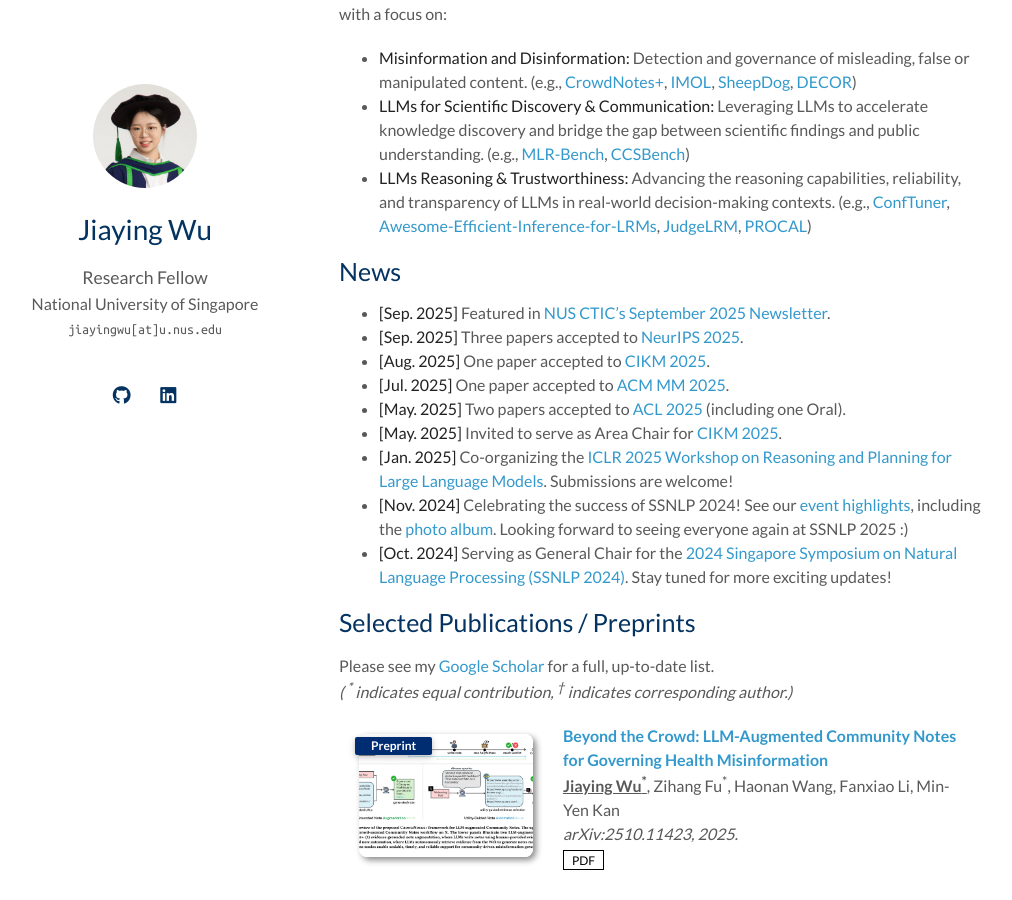
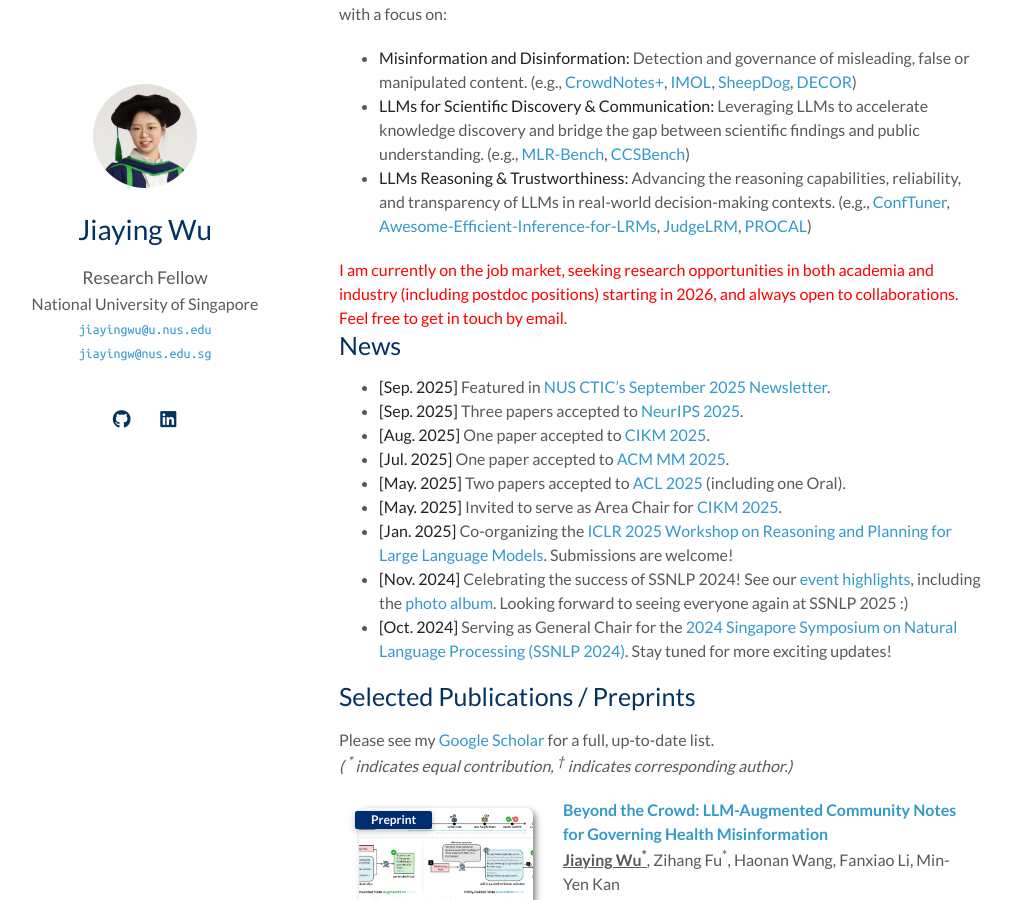
Before and after one commit to jiayingwu19/jiayingwu19.github.io, a Jekyll site: the page built from index.md, in a window 1280 px wide and 900 px high, scrolled down 333 px. Shown: the whole window, without its empty margins (131-1143 px from the left). Built offline with Jekyll 4.4.1, drawn with Linux system fonts in a browser that asks for light colours; a style sheet for code colours, icons or effects is not loaded; our own code applies the rules of GitHub Pages for plain Markdown files; some of the changed text lies outside the part shown.

Commit message:
oct 2025 update

```diff
--- a/_config.yml
+++ b/_config.yml
@@ -2,7 +2,7 @@
 title: Jiaying Wu
 position: Research Fellow
 affiliation: National University of Singapore
-email: jiayingwu[at]u.nus.edu
+email: '<a href="mailto:jiayingwu@u.nus.edu">jiayingwu@u.nus.edu</a>  <a href="mailto:jiayingw@nus.edu.sg">jiayingw@nus.edu.sg</a>'
 
 # Search Engine Optimization (SEO)
 # The following information is used to improve the website traffic from search engines, e.g., Google.
--- a/index.md
+++ b/index.md
@@ -16,6 +16,7 @@ My research interests are at the intersection of natural language processing and
 - **LLMs for Scientific Discovery & Communication:** Leveraging LLMs to accelerate knowledge discovery and bridge the gap between scientific findings and public understanding. (e.g., [MLR-Bench](https://arxiv.org/pdf/2505.19955), [CCSBench](https://www.arxiv.org/pdf/2410.12601))
 - **LLMs Reasoning & Trustworthiness:** Advancing the reasoning capabilities, reliability, and transparency of LLMs in real-world decision-making contexts. (e.g., [ConfTuner](https://arxiv.org/pdf/2508.18847), [Awesome-Efficient-Inference-for-LRMs](https://arxiv.org/pdf/2503.23077), [JudgeLRM](https://arxiv.org/pdf/2504.00050), [PROCAL](https://proceedings.neurips.cc/paper_files/paper/2023/file/d826f5aadb26db488b8686097ceea2d1-Paper-Conference.pdf))
 
+<font color="red">I am currently on the job market, seeking research opportunities in both academia and industry (including postdoc positions) starting in 2026, and always open to collaborations. Feel free to get in touch by email.</font>
 
 ## News
 - **[Sep. 2025]** Featured in [NUS CTIC's September 2025 Newsletter](https://ctic.nus.edu.sg/newsletter06-sep2025.pdf).
```
Also changed, not shown: other parts of index.md (+1 -1 lines).
